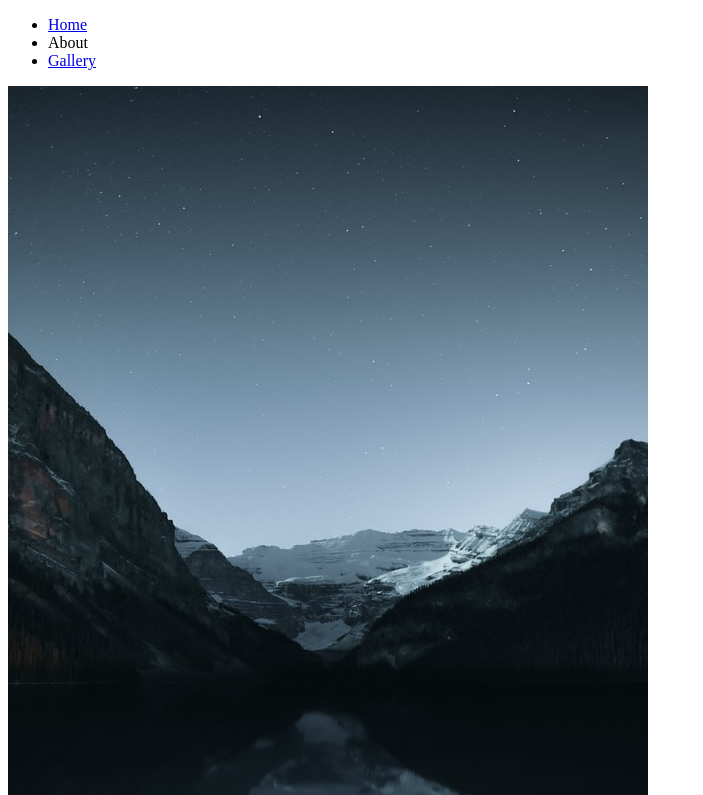
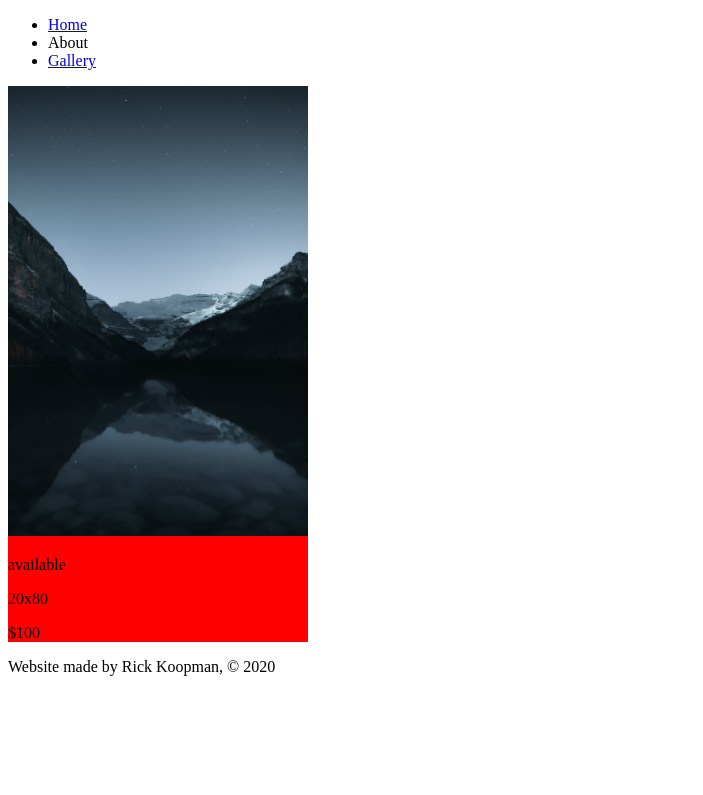
Before and after one commit to rickthedev/Ellen, a Gatsby site: page /gallery in a window 1280 px wide. Shown: the top 795 px of the page, without its empty margins (0-703 px from the left). Built offline with nearby package versions, Linux system fonts and the light colour scheme; Gatsby itself is replaced by a stand-in of ours.

Commit message:
make it better

```diff
--- a/src/components/card.js
+++ b/src/components/card.js
@@ -1,12 +1,18 @@
 import React from "react"
+
+import CardStyles from "./card.module.scss"
 
 export default function Card({ image, availability, size, price }) {
   return (
-    <div>
-      <img src={image} alt={availability} />
-      <p>{availability}</p>
-      <p>{size}</p>
-      <p>{price}</p>
+    <div className={CardStyles.card}>
+      <div className={CardStyles.imgContainer}>
+        <img src={image} alt={availability} />
+      </div>
+      <div className={CardStyles.contentContainer}>
+        <p>{availability}</p>
+        <p>{size}</p>
+        <p>{price}</p>
+      </div>
     </div>
   )
 }
--- /dev/null
+++ b/src/components/card.module.scss
@@ -0,0 +1,16 @@
+.card {
+  width: 300px;
+  background-color: red;
+
+  img {
+    width: 100%;
+  }
+}
+
+.img-container {
+    overflow: hidden;
+}
+
+.content-container {
+    background-color: blue;
+}
```
